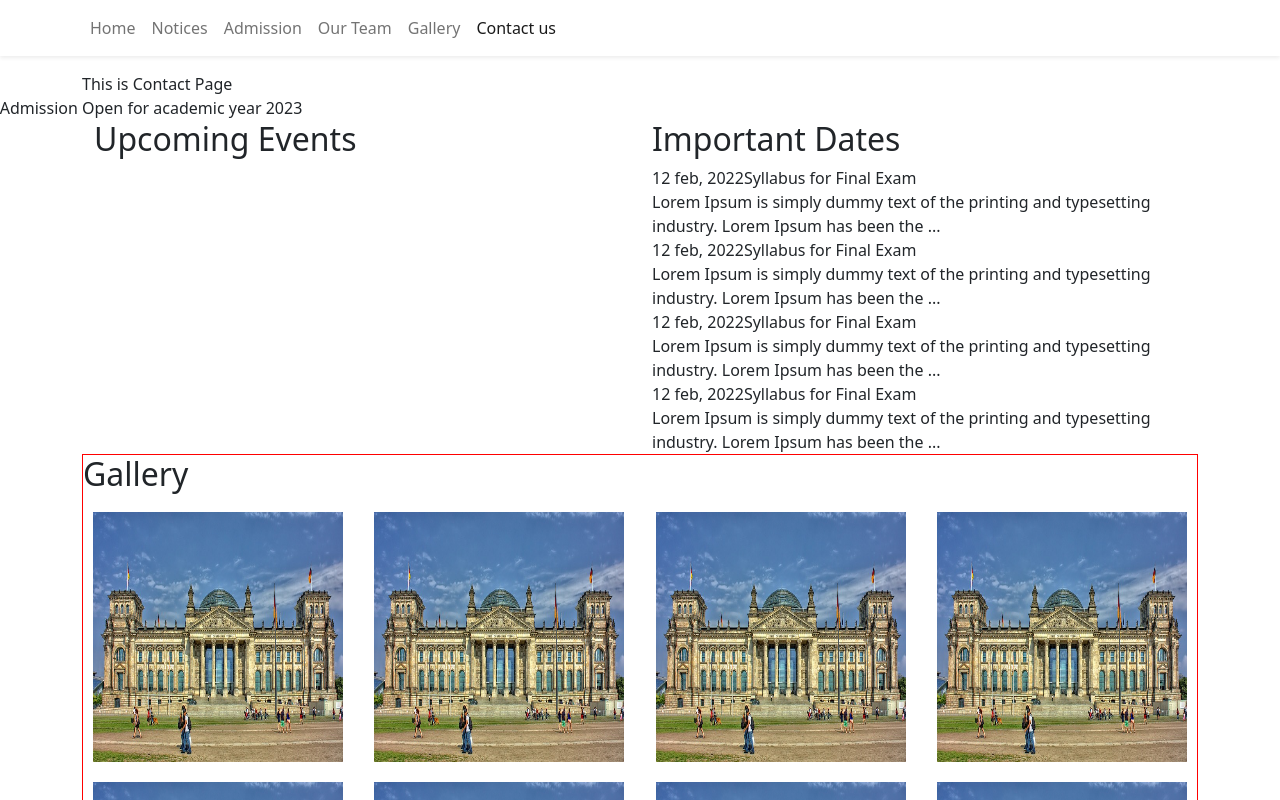
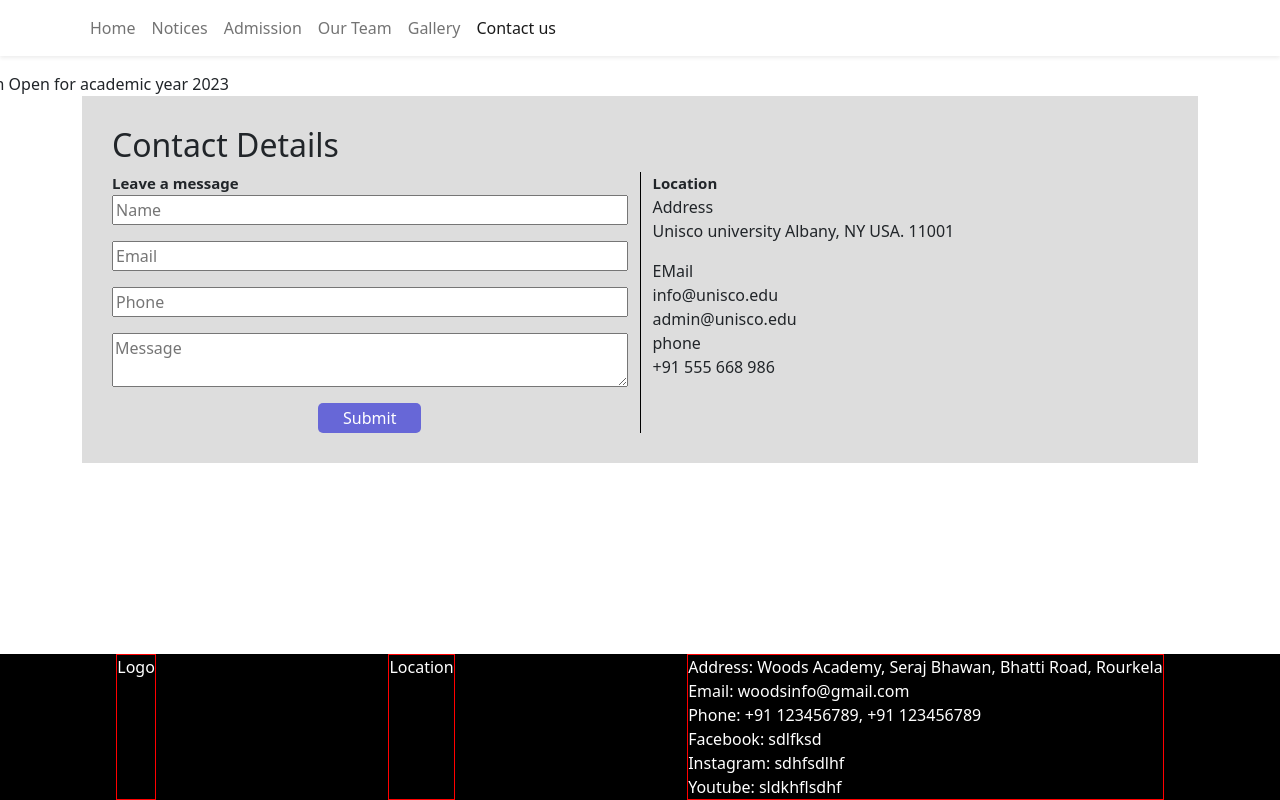
Before and after one commit to aatifdev4u/woods-web, a React (Create React App) app: page /contact in a window 1280 px wide. Shown: the top 800 px of the page. Built offline with nearby package versions, Linux system fonts and the light colour scheme.

Commit message:
fixed the css for contact page

```diff
--- a/src/App.js
+++ b/src/App.js
@@ -13,11 +13,13 @@ import { Admission } from "./pages/Admission";
 import { Examination } from "./pages/Examination";
 import { Contact } from "./pages/Contact";
 import { Footer } from './component/Footer';
+import { ScrollingNotice } from './component/ScrollingNotice';
 
 function App() {
   return (
       <>
         <Navbar/>
+        <ScrollingNotice/>
         <Container className='mb-4'>
           <Routes>
             <Route path="/" element={<Home/>} />
@@ -27,10 +29,10 @@ function App() {
             {/* <Route path="/exam" element={<Examination/>} /> */}
             <Route path="/contact" element={<Contact/>} />
           </Routes>
-          <Notices/>
+          {/* <Notices/>
           <Gallery/>
           <Examination/>
-          <Contact/>
+          <Contact/> */}
         </Container>
         <Footer/>
       </>
--- /dev/null
+++ b/src/component/ScrollingNotice.js
@@ -0,0 +1,28 @@
+import React, { useState } from 'react';
+import { useSpring, animated } from '@react-spring/web';
+import { Container, Row, Col, Stack} from 'react-bootstrap';
+
+/**
+* @author
+* @function
+**/
+
+export const  ScrollingNotice= (props) => {
+    const [key, setKey] = useState(1);
+    const scrolling = useSpring({
+      from: { transform: "translate(60%,0)" },
+      to: { transform: "translate(-60%,0)" },
+      config: { duration: 10000 },
+      reset: true,
+      //reverse: key % 2 == 0,
+      onRest: () => {
+        setKey(key + 1);
+      }
+    });
+    return(
+        <div key={key}>
+            <animated.div style={scrolling}>Admission Open for academic year 2023</animated.div>
+        </div>
+    )
+
+ }
--- a/src/pages/Contact.js
+++ b/src/pages/Contact.js
@@ -1,4 +1,5 @@
-import React from 'react'
+import React from 'react';
+import { Container, Row, Col, Stack } from 'react-bootstrap'
 
 /**
 * @author
@@ -7,8 +8,40 @@ import React from 'react'
 
 export const Contact = (props) => {
   return(
-    <div>
-        This is Contact Page
+    <div className='contact-wrapper'>
+        <h2>Contact Details</h2>
+        <Row>
+          <Col className='contact-details'>
+            <div className='title'>Leave a message</div>
+            <form>
+              <Stack gap={3}>
+                <input type="text" placeholder='Name'/>
+                <input type="text" placeholder='Email'/>
+                <input type="text" placeholder='Phone'/>
+                <textarea placeholder='Message' row={10} col={10}>
+                </textarea>
+                <div style={{'textAlign': 'center'}}>
+                  <button type='submit' className='active'>Submit</button>
+                </div>
+
+              </Stack>
+            </form>
+          </Col>
+          <Col className='location-details'>
+            <div className='title'>Location</div>
+            <Stack>
+              <div>Address</div>
+              <p>Unisco university
+                Albany, NY
+                USA. 11001</p>
+              <div>EMail</div>
+              <div>info@unisco.edu</div>
+              <div>admin@unisco.edu</div>
+              <div>phone</div>
+              <div>+91 555 668 986</div>
+            </Stack>
+          </Col>
+        </Row>
     </div>
    )
 
--- a/src/pages/Notices.js
+++ b/src/pages/Notices.js
@@ -8,23 +8,9 @@ import { Container, Row, Col, Stack} from 'react-bootstrap';
 **/
 
 export const  Notices = (props) => {
-  const [key, setKey] = useState(1);
-  const scrolling = useSpring({
-    from: { transform: "translate(60%,0)" },
-    to: { transform: "translate(-60%,0)" },
-    config: { duration: 10000 },
-    reset: true,
-    //reverse: key % 2 == 0,
-    onRest: () => {
-      setKey(key + 1);
-    }
-  });
 
   return(
-    <Container>
-      <div key={key}>
-        <animated.div style={scrolling}>Admission Open for academic year 2023</animated.div>
-      </div>
+    <div className='notice-wrapper'>
       <Row>
         <Col>
           <h2>Upcoming Events</h2>
@@ -32,46 +18,40 @@ export const  Notices = (props) => {
         <Col>
           <h2>Important Dates</h2>
           <Stack>
-            <div>
-              <div>
-                <span>12 feb, 2022</span>
-                <span>Syllabus for Final Exam</span>
+            <div className='notice-item-wrapper'>
+              <div className='notice-item-header'>
+                <span className='notice-item-header-date'>12 feb, 2022</span>
+                <span className='notice-item-header-title'>Syllabus for Final Exam</span>
               </div>
-              <div>
+              <div className='notice-item-content'>
                 Lorem Ipsum is simply dummy text of the printing and typesetting industry. Lorem Ipsum has been the ...
               </div>
+              <hr/>
             </div>
-            <div>
-              <div>
-                <span>12 feb, 2022</span>
-                <span>Syllabus for Final Exam</span>
+            <div className='notice-item-wrapper'>
+              <div className='notice-item-header'>
+                <span className='notice-item-header-date'>12 feb, 2022</span>
+                <span className='notice-item-header-title'>Syllabus for Final Exam</span>
               </div>
-              <div>
+              <div className='notice-item-content'>
                 Lorem Ipsum is simply dummy text of the printing and typesetting industry. Lorem Ipsum has been the ...
               </div>
+              <hr/>
             </div>
-            <div>
-              <div>
-                <span>12 feb, 2022</span>
-                <span>Syllabus for Final Exam</span>
+            <div className='notice-item-wrapper'>
+              <div className='notice-item-header'>
+                <span className='notice-item-header-date'>12 feb, 2022</span>
+                <span className='notice-item-header-title'>Syllabus for Final Exam</span>
               </div>
-              <div>
+              <div className='notice-item-content'>
                 Lorem Ipsum is simply dummy text of the printing and typesetting industry. Lorem Ipsum has been the ...
               </div>
-            </div>
-            <div>
-              <div>
-                <span>12 feb, 2022</span>
-                <span>Syllabus for Final Exam</span>
-              </div>
-              <div>
-                Lorem Ipsum is simply dummy text of the printing and typesetting industry. Lorem Ipsum has been the ...
-              </div>
+              <hr/>
             </div>
           </Stack>
         </Col>
       </Row>
-    </Container>
+    </div>
 
    )
 
--- a/src/sass/contact.scss
+++ b/src/sass/contact.scss
@@ -0,0 +1,21 @@
+.contact-wrapper{
+    background-color: #ddd;
+    padding: 30px;
+
+    .title{
+        font-size: 15px;
+        font-weight: bold;
+    }
+
+    .contact-details{
+        border-right: 1px solid black;
+    }
+    .active{
+        color: white;
+        background: #6767d7;;
+        border: none;
+        width: 20%;
+        border-radius: 5px;
+        padding: 3px;
+    }
+}
--- a/src/sass/footer.scss
+++ b/src/sass/footer.scss
@@ -3,6 +3,9 @@
     justify-content: space-around;
     background-color: black;
     color: white;
+    position: fixed;
+    width: 100%;
+    bottom: 0px;
     .logo{
         border: 1px solid red;
     }
--- a/src/sass/gallery.scss
+++ b/src/sass/gallery.scss
@@ -1,5 +1,4 @@
 .gallery-wrapper{
-    border: 1px solid red;
     .title{
         text-align: left;
     }
--- a/src/sass/notices.scss
+++ b/src/sass/notices.scss
@@ -0,0 +1,21 @@
+.notice-wrapper{
+    .notice-item-wrapper{
+        .notice-item-header{
+            .notice-item-header-date{
+                color: #cbb58b;
+                font-size: 13px;
+                font-weight: 700;
+                margin-top: 30px;
+                margin-right: 15px;
+            }
+            .notice-item-header-title{
+                font-weight: 700;
+                font-size: 16px;
+            }
+        }
+        .notice-item-content{
+            font-size: 16px;
+            font-family: sans-serif;
+        }
+    }
+}
```
Also changed, not shown: src/component/Navbar.js (renamed from src/component/Navbar.jsx).
